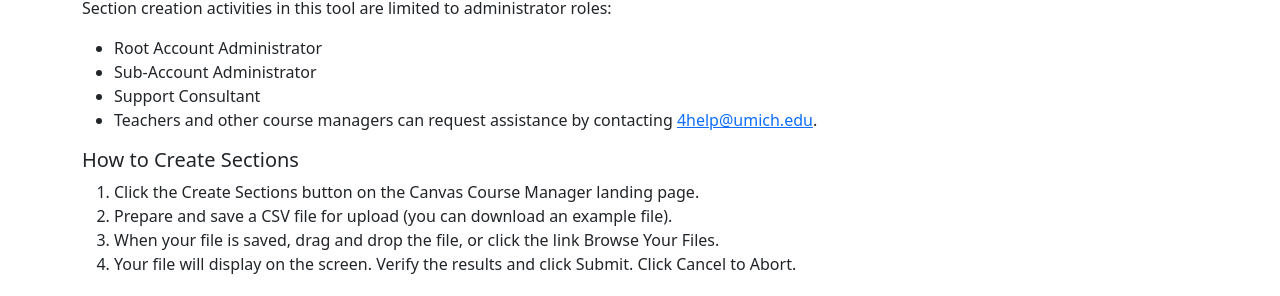
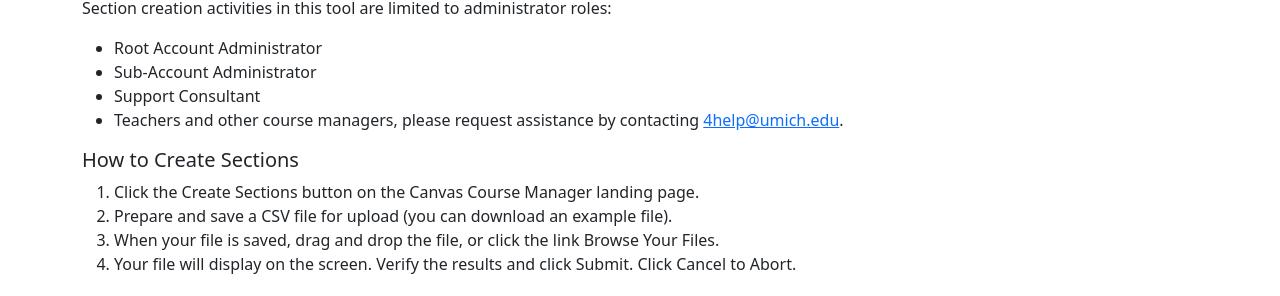
Before and after one commit to tl-its-umich-edu/canvas-course-manager-next, a Jekyll site: the page built from docs/create-sections.html, in a window 1280 px wide. Shown: the part 348-644 px from the top of the page. Built offline with Jekyll 4.4.1, drawn with Linux system fonts in a browser that asks for light colours.

Commit message:
Update docs/create-sections.html

```diff
--- a/docs/create-sections.html
+++ b/docs/create-sections.html
@@ -18,7 +18,7 @@
   <li>Root Account Administrator</li>
   <li>Sub-Account Administrator</li>
   <li>Support Consultant</li>
-  <li>Teachers and other course managers can request assistance by contacting <a href="mailto:4help@umich.edu">4help@umich.edu</a>.</li>
+  <li>Teachers and other course managers, please request assistance by contacting <a href="mailto:4help@umich.edu">4help@umich.edu</a>.</li>
 </ul>
 <h2 class="h5">How to Create Sections</h2>
 <ol>
```
